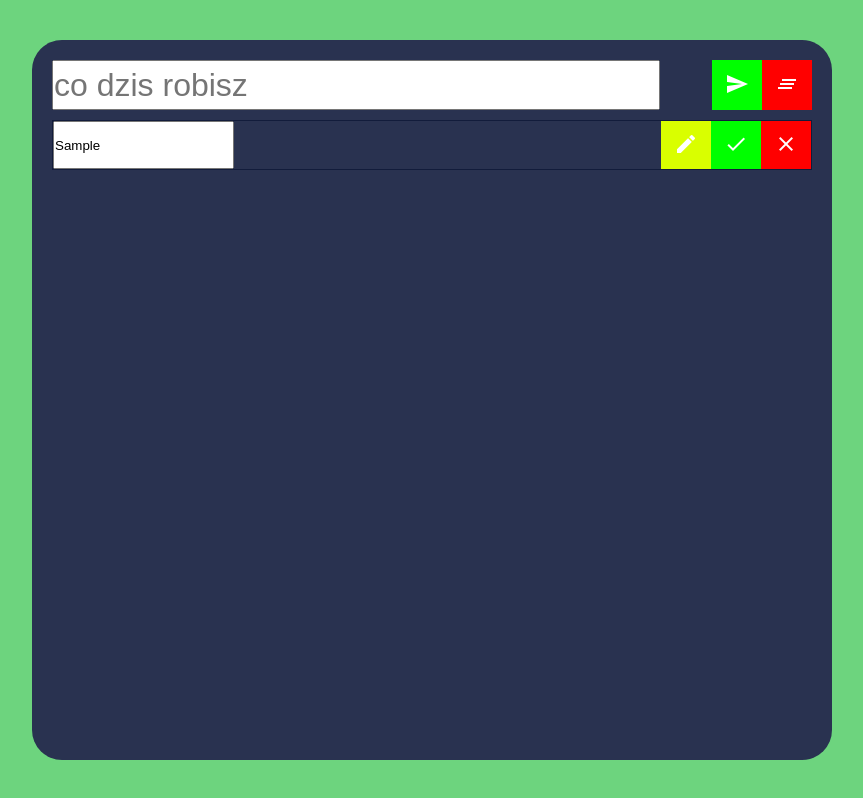
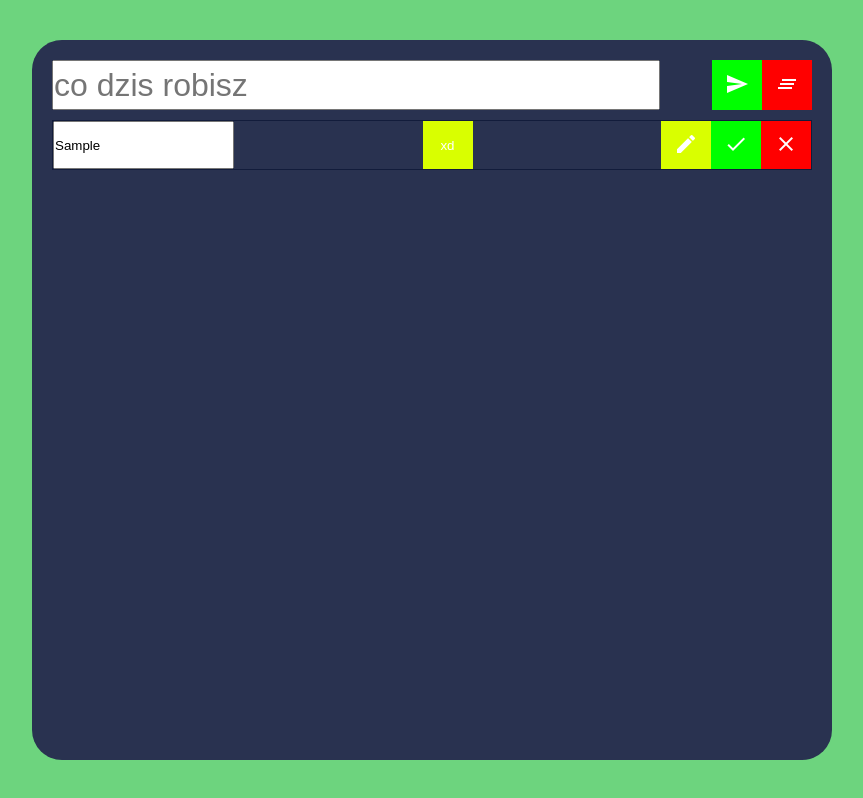
Before and after one commit to BartekObudzinski/ToDoAppReact, a React (Create React App) app: page / in a window 1280 px wide. Both pictures are taken after typing "Sample" into the empty fields and a click on the button "send". Shown: the whole page, without its empty margins (208-1071 px from the left). Built offline with nearby package versions, Linux system fonts and the light colour scheme.

Commit message:
feature : ja pierdole dziala

```diff
--- a/src/components/Edit.js
+++ b/src/components/Edit.js
@@ -1,13 +1,29 @@
 import React, { useState } from "react";
 import Button from "./Button";
 
-const Edit = ({ text }) => {
+const Edit = ({ text, setTodoTasks, isEdit, todoTask }) => {
   const [editValue, setEditValue] = useState(text);
 
   const handleEdit = (e) => {
     setEditValue(e.target.value);
   };
-  return <input type="text" value={editValue} onChange={handleEdit} />;
+
+  const handleChangeEdit = (e) => {
+    e.preventDefault();
+    todoTask.text = editValue;
+
+    isEdit();
+  };
+
+  return (
+    <>
+      <input type="text" value={editValue} onChange={handleEdit} />
+      <Button onClickFn={handleChangeEdit} style="editButton">
+        {" "}
+        xd
+      </Button>
+    </>
+  );
 };
 
 export default Edit;
--- a/src/components/ToDoSingleTask.js
+++ b/src/components/ToDoSingleTask.js
@@ -31,7 +31,16 @@ const ToDoSingleTask = ({
   };
   return (
     <div className={todoTask.completed ? "singleTaskDone" : "singleTask"}>
-      {edit ? <p>{text}</p> : <Edit text={todoTask.text} />}
+      {edit ? (
+        <p>{text}</p>
+      ) : (
+        <Edit
+          text={todoTask.text}
+          setTodoTasks={setTodoTasks}
+          isEdit={isEdit}
+          todoTask={todoTask}
+        />
+      )}
       <div className="buttonsContainer">
         {todoTask.completed ? null : (
           <Button style="editButton" onClickFn={isEdit}>
```
